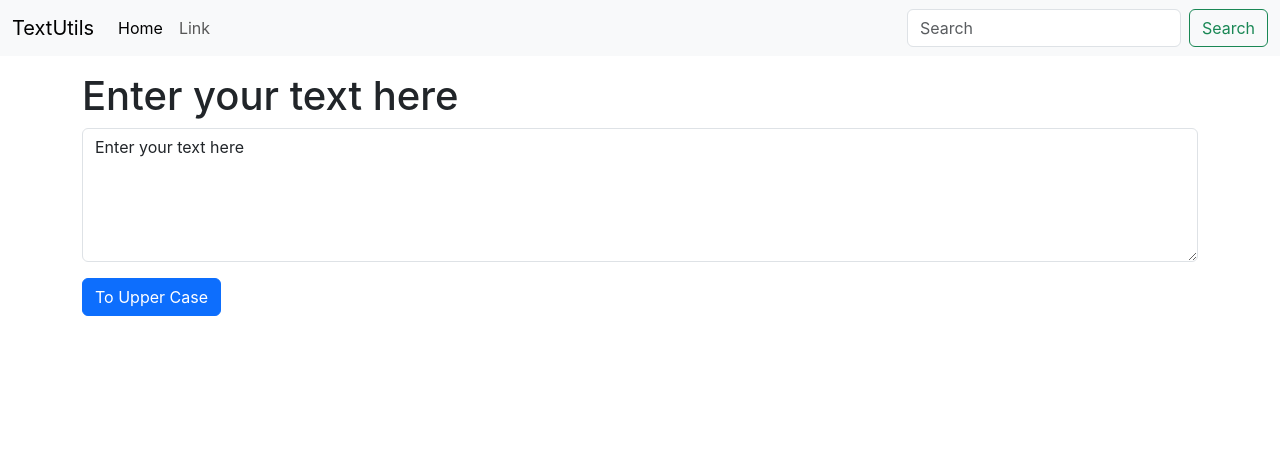
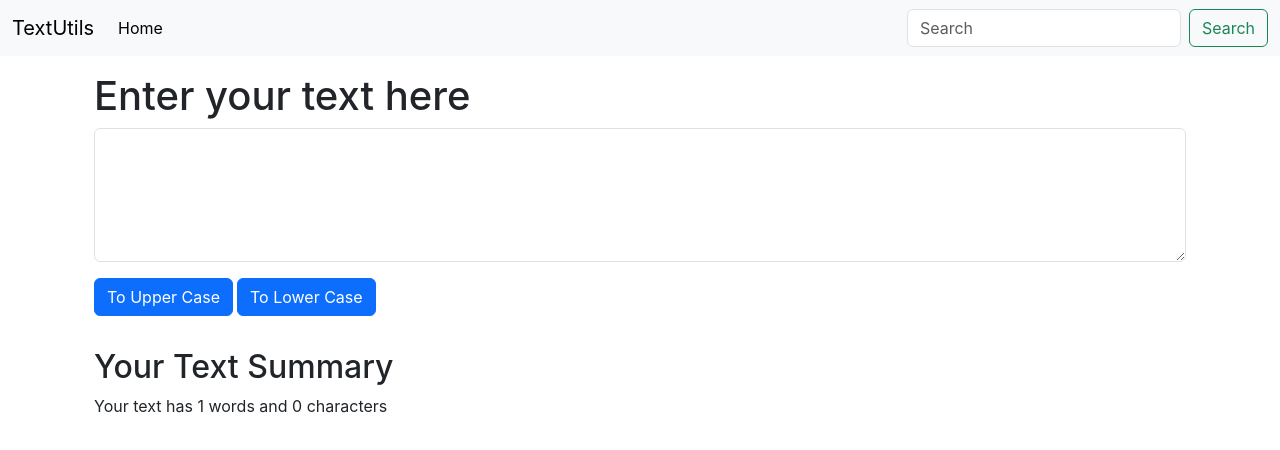
Before and after one commit to pgyanesh/TextUtils, a React (Create React App) app: page / in a window 1280 px wide. Shown: the top 450 px of the page. Built offline with nearby package versions, Linux system fonts and the light colour scheme.

Commit message:
Added another button and some functionalities

```diff
--- a/src/components/Navbar.js
+++ b/src/components/Navbar.js
@@ -14,9 +14,6 @@ export default function Navbar() {
         <li className="nav-item">
           <a className="nav-link active" aria-current="page" href="/">Home</a>
         </li>
-        <li className="nav-item">
-          <a className="nav-link" href="/">Link</a>
-        </li>
       </ul>
       <form className="d-flex" role="search">
         <input className="form-control me-2" type="search" placeholder="Search" aria-label="Search"/>
--- a/src/components/Textform.js
+++ b/src/components/Textform.js
@@ -5,18 +5,29 @@ export default function Textform(props) {
         let newText = text.toUpperCase()
         setText(newText);
     }
+    const toLoCase = ()=>{
+        let newText = text.toLowerCase()
+        setText(newText);
+    }
     const handleOnChange=(event)=>{
         setText(event.target.value)
     }
-    const[text,setText] = useState("Enter your text here")
+    const[text,setText] = useState("")
   return (
-    <div>
+    <>
+    <div className='container'>
         <h1>{props.heading}</h1>
 <div className="mb-3">
 
 <textarea className="form-control" value ={text} onChange={handleOnChange} id="myBox" rows="5"></textarea>
 <button className='btn btn-primary my-3' onClick={toUpCase}>To Upper Case</button>
+<button className='btn btn-primary my-3 mx-1' onClick={toLoCase}>To Lower Case</button>
 </div>
     </div>
+    <div className='container'>
+    <h2>Your Text Summary</h2>
+    <p>Your text has {text.split(" ").length} words and {text.length} characters</p>
+   </div>
+   </>
   )
 }
```
